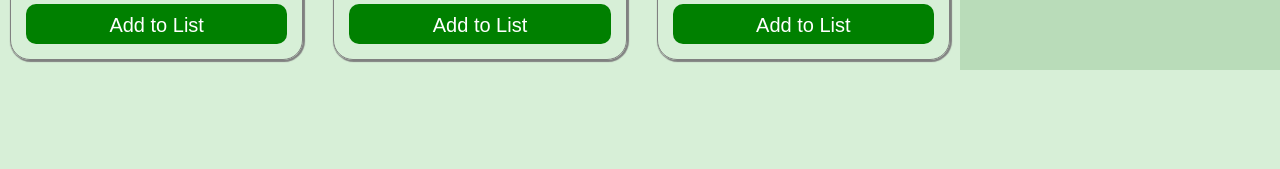
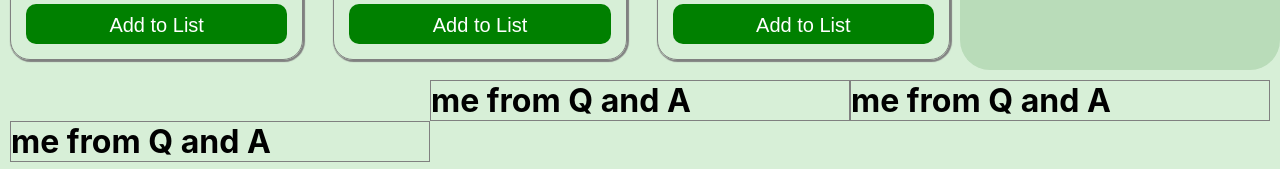
Before and after one commit to hamimhossain1/center-of-strength, a React (Create React App) app: page / in a window 1280 px wide. Shown: the part 1212-1381 px from the top of the page. Before the commit the page ends 1282 px from the top, so only its background shows below. Built offline with nearby package versions, Linux system fonts and the light colour scheme.

Commit message:
question secton start

```diff
--- a/src/components/Home/Home.css
+++ b/src/components/Home/Home.css
@@ -12,6 +12,13 @@
 .cart-section{
     background-color: #B9DCB9;
     padding: 20px;
+    border-bottom-right-radius: 30px;
+    border-bottom-left-radius: 30px;
+
+}
+
+.questions-answer{
+    padding: 10px;
 }
 
 @media only screen and (max-width: 768px) {
--- a/src/components/Home/Home.js
+++ b/src/components/Home/Home.js
@@ -1,4 +1,5 @@
 import React, { useEffect, useState } from 'react';
+import QuestionsAnswer from '../QuestionsAnswer/QuestionsAnswer';
 import SideCart from '../SideCart/SideCart';
 import SingleExercise from '../SingleExercise/SingleExercise';
 import './Home.css';
@@ -15,7 +16,6 @@ const Home = () => {
 
     return (
         <div>
-            {/* <h2 className='title'>Select today's exercise</h2> */}
             <div className='main-container'>
                 <div className="cards-section">
                     {
@@ -30,6 +30,9 @@ const Home = () => {
 
                 </div>
             </div>
+            <div className='questions-answer'>
+                <QuestionsAnswer></QuestionsAnswer>
+            </div>
         </div>
     );
 };
--- /dev/null
+++ b/src/components/QuestionsAnswer/QuestionsAnswer.css
@@ -0,0 +1,9 @@
+.question-and-answer{
+    display: grid;
+    grid-template-columns: repeat(3, 1fr);
+
+}
+.question-and-answer h1{
+    border: 1px solid gray;
+    grid-gap: 20px;
+}
--- /dev/null
+++ b/src/components/QuestionsAnswer/QuestionsAnswer.js
@@ -0,0 +1,17 @@
+import React from 'react';
+import './QuestionsAnswer.css';
+
+const QuestionsAnswer = () => {
+    return (
+        <div className='question-and-answer'>
+            <div>
+
+            </div>
+            <h1>me from Q and A</h1>
+            <h1>me from Q and A</h1>
+            <h1>me from Q and A</h1>
+        </div>
+    );
+};
+
+export default QuestionsAnswer;
```
